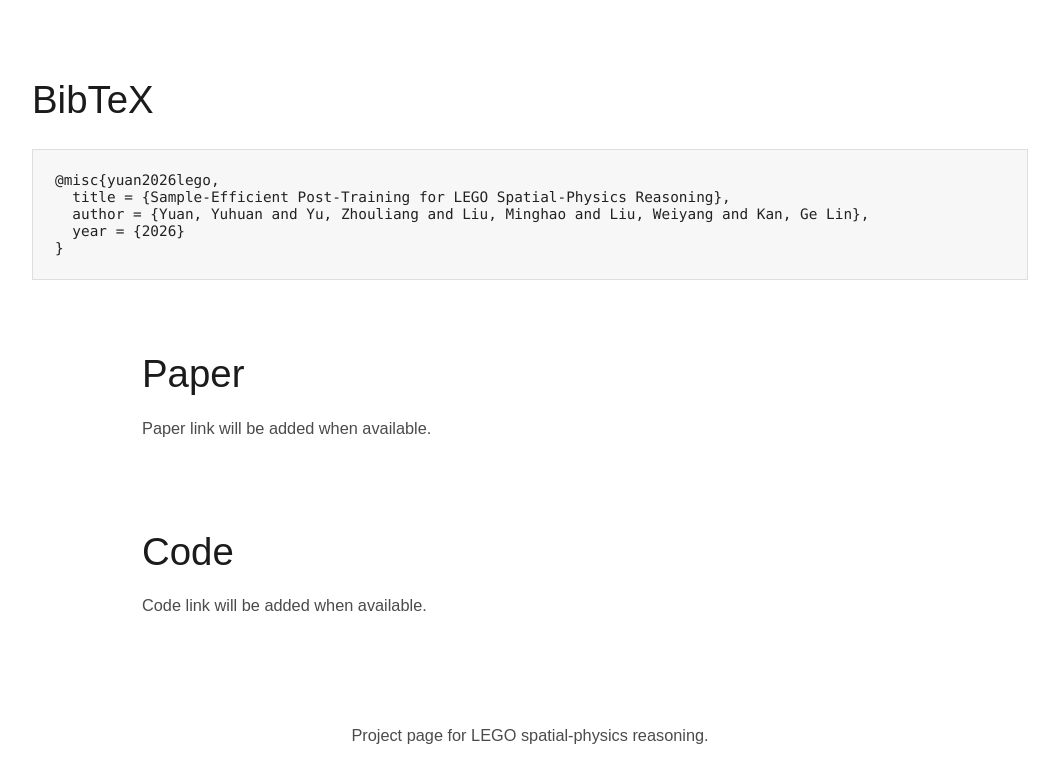
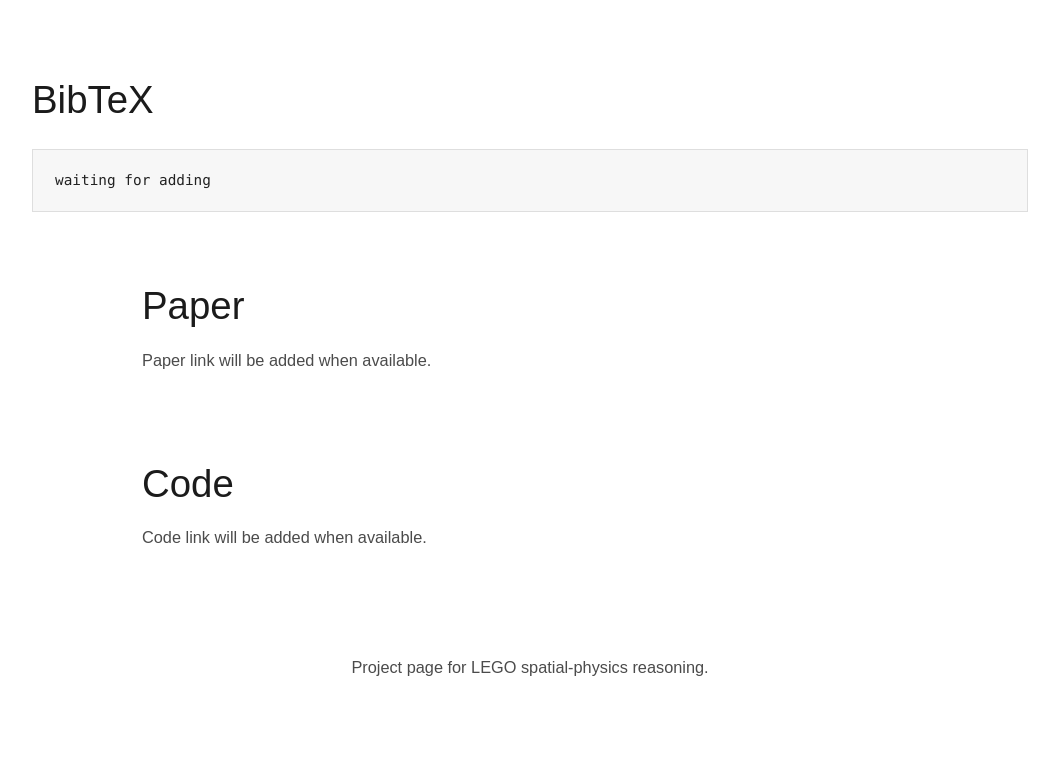
Before and after one commit to yuhuanyuan/lego_rl, a plain HTML site: page index.html in a window 1280 px wide. Shown: the part 7968-8751 px from the top of the page, without its empty margins (110-1169 px from the left). After the commit the page ends 8719 px from the top, so only its background shows below. Drawn offline with Linux system fonts and the light colour scheme.

Commit message:
Use placeholder BibTeX text
Co-authored-by: Cursor <cursoragent@cursor.com>

```diff
--- a/index.html
+++ b/index.html
@@ -236,11 +236,7 @@
 
       <section id="bibtex" class="section">
         <h2>BibTeX</h2>
-        <pre class="bibtex"><code>@misc{yuan2026lego,
-  title = {Sample-Efficient Post-Training for LEGO Spatial-Physics Reasoning},
-  author = {Yuan, Yuhuan and Yu, Zhouliang and Liu, Minghao and Liu, Weiyang and Kan, Ge Lin},
-  year = {2026}
-}</code></pre>
+        <pre class="bibtex"><code>waiting for adding</code></pre>
       </section>
 
       <section id="paper" class="section compact">
```
